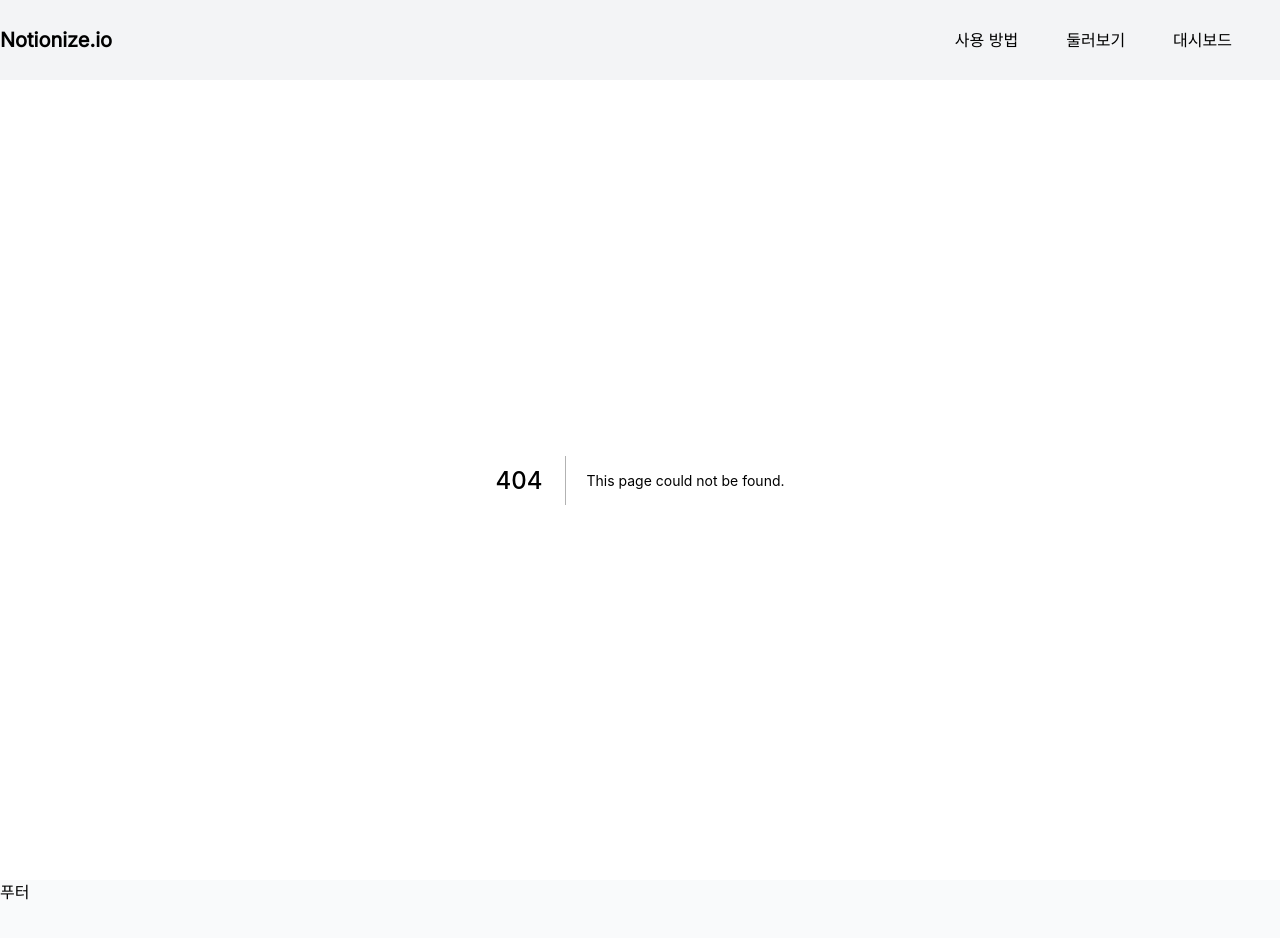
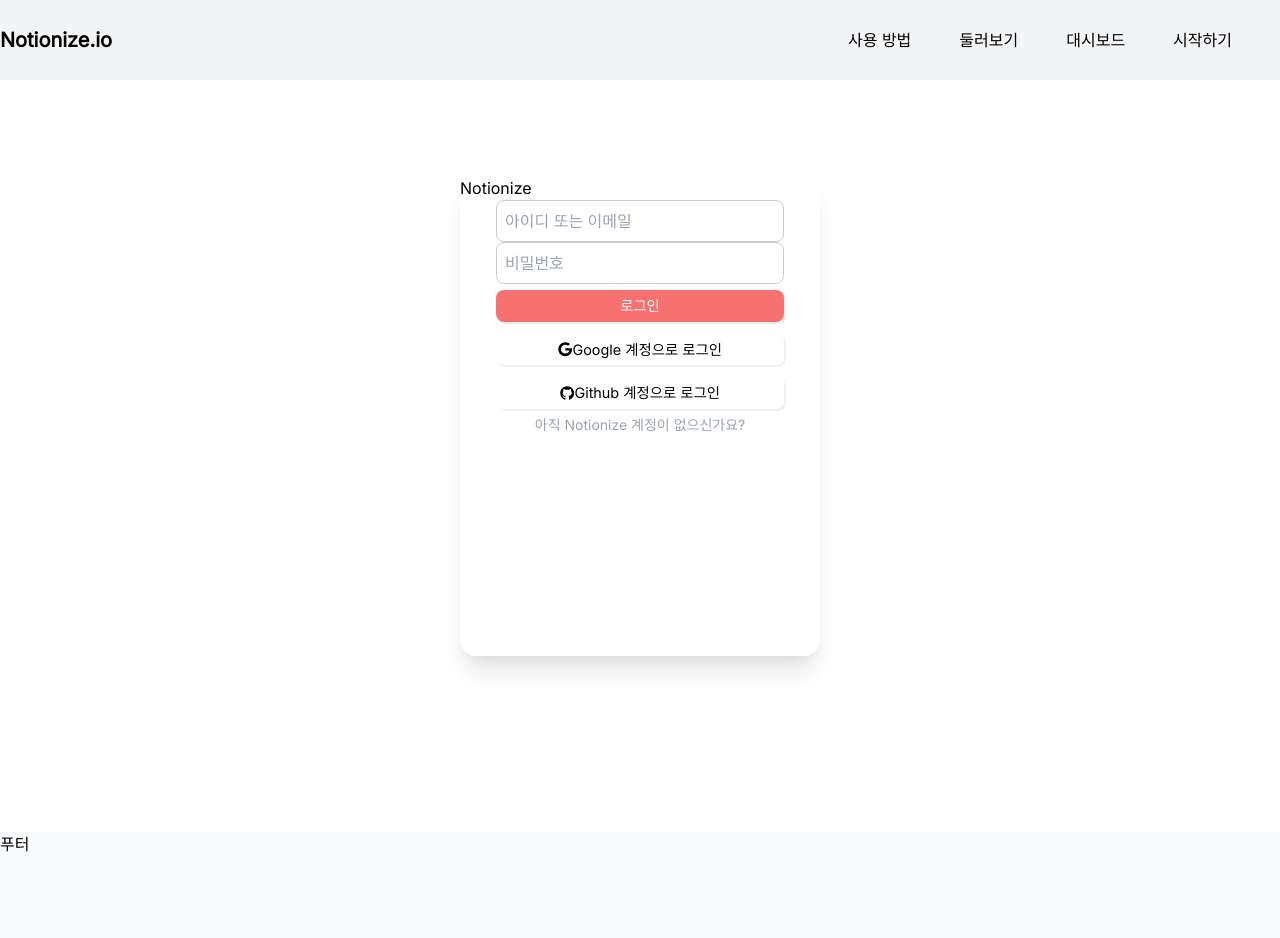
Before and after one commit to C17AN/notionize, a Next.js app: page /login in a window 1280 px wide. Before the commit this address had no page. Shown: the top 938 px of the page. Built offline with nearby package versions, Linux system fonts and the light colour scheme; a web font is replaced by a local one.

Commit message:
feat: 로그인 페이지 UI 초안, 소셜 로그인용 아이콘 추가

```diff
--- a/components/Header/header.tsx
+++ b/components/Header/header.tsx
@@ -19,6 +19,9 @@ const header = (props: Props) => {
         <li className="mr-12">
           <Link href="/dashboard">대시보드</Link>
         </li>
+        <li className="mr-12">
+          <Link href="/login">시작하기</Link>
+        </li>
       </ul>
     </div>
   );
--- /dev/null
+++ b/components/common/Card.tsx
@@ -0,0 +1,9 @@
+import React from "react";
+
+interface Props {}
+
+const Card = (props: Props) => {
+  return <div></div>;
+};
+
+export default Card;
--- /dev/null
+++ b/components/layout/container.tsx
@@ -0,0 +1,19 @@
+import React from "react";
+import styled from "styled-components";
+
+interface Props {}
+
+const container: React.FC<Props> = ({ children }) => {
+  return <Container>{children}</Container>;
+};
+
+const Container = styled.div`
+  display: flex;
+  justify-content: center;
+  align-items: center;
+  flex-direction: column;
+  margin-bottom: 5rem;
+  min-height: calc(100vh - 8rem);
+`;
+
+export default container;
--- a/package.json
+++ b/package.json
@@ -8,6 +8,9 @@
     "start": "next start"
   },
   "dependencies": {
+    "@fortawesome/fontawesome-svg-core": "^1.2.35",
+    "@fortawesome/free-brands-svg-icons": "^5.15.3",
+    "@fortawesome/react-fontawesome": "^0.1.14",
     "@heroicons/react": "^1.0.1",
     "@svgr/webpack": "^5.5.0",
     "aos": "^2.3.4",
--- a/pages/dashboard.tsx
+++ b/pages/dashboard.tsx
@@ -1,6 +1,7 @@
 import Image from "next/image";
 import React from "react";
 import styled from "styled-components";
+import Container from "../components/layout/container";
 
 interface Props {}
 
@@ -14,13 +15,4 @@ const dashboard = (props: Props) => {
   );
 };
 
-const Container = styled.div`
-  display: flex;
-  justify-content: center;
-  align-items: center;
-  flex-direction: column;
-  margin-bottom: 5rem;
-  min-height: calc(100vh - 8rem);
-`;
-
 export default dashboard;
--- a/pages/instruction.tsx
+++ b/pages/instruction.tsx
@@ -1,5 +1,6 @@
 import React from "react";
 import styled from "styled-components";
+import Container from "../components/layout/container";
 
 interface Props {}
 
@@ -7,8 +8,4 @@ const instruction = (props: Props) => {
   return <Container></Container>;
 };
 
-const Container = styled.div`
-  min-height: 100vh;
-`;
-
 export default instruction;
--- /dev/null
+++ b/pages/login.tsx
@@ -0,0 +1,66 @@
+import { FontAwesomeIcon } from "@fortawesome/react-fontawesome";
+import { faGithub, faGoogle } from "@fortawesome/free-brands-svg-icons";
+import Link from "next/link";
+import React from "react";
+import styled from "styled-components";
+import Container from "../components/layout/container";
+
+interface Props {}
+
+const login = (props: Props) => {
+  return (
+    <Container>
+      <LoginContainer className="shadow-xl min-w-[360px] min-h-[480px] rounded-2xl">
+        <h2>Notionize</h2>
+        <form className="flex flex-col items-center">
+          <FormTextInput type="text" placeholder="아이디 또는 이메일" />
+          <FormTextInput type="text" placeholder="비밀번호" />
+          <LoginButton className="bg-red-400 hover:bg-red-500 transition-colors text-white">
+            로그인
+          </LoginButton>
+          <LoginButton>
+            <FontAwesomeIcon icon={faGoogle} />
+            Google 계정으로 로그인
+          </LoginButton>
+          <LoginButton>
+            <FontAwesomeIcon icon={faGithub} />
+            Github 계정으로 로그인
+          </LoginButton>
+          <Link href="/">
+            <p className="cursor-pointer text-sm text-gray-400 hover:text-gray-600 transition-all">
+              아직 Notionize 계정이 없으신가요?
+            </p>
+          </Link>
+        </form>
+      </LoginContainer>
+    </Container>
+  );
+};
+
+const LoginContainer = styled.div``;
+
+const FormTextInput = styled.input`
+  transition: all 0.2s ease-in-out;
+  border: 1px solid #cdcdcd;
+  border-radius: 8px;
+  padding: 8px;
+  min-width: 80%;
+
+  &:active,
+  &:focus {
+    transition: all 0.2s ease-in-out;
+    outline: none;
+    border-color: red;
+  }
+`;
+
+const LoginButton = styled.button`
+  padding: 5px;
+  border-radius: 8px;
+  min-width: 80%;
+  box-shadow: 2px 2px #cdcdcd4e;
+  font-size: 0.9rem;
+  margin: 6px 0;
+`;
+
+export default login;
```
Also changed, not shown: 2 other files (tests, documents, lock files or other folders).
